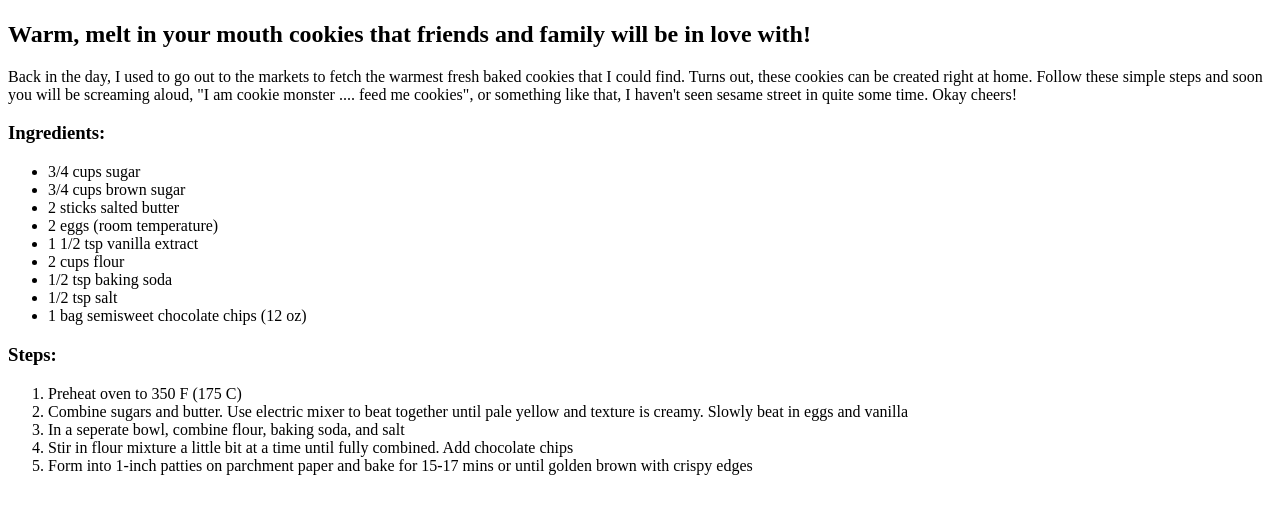
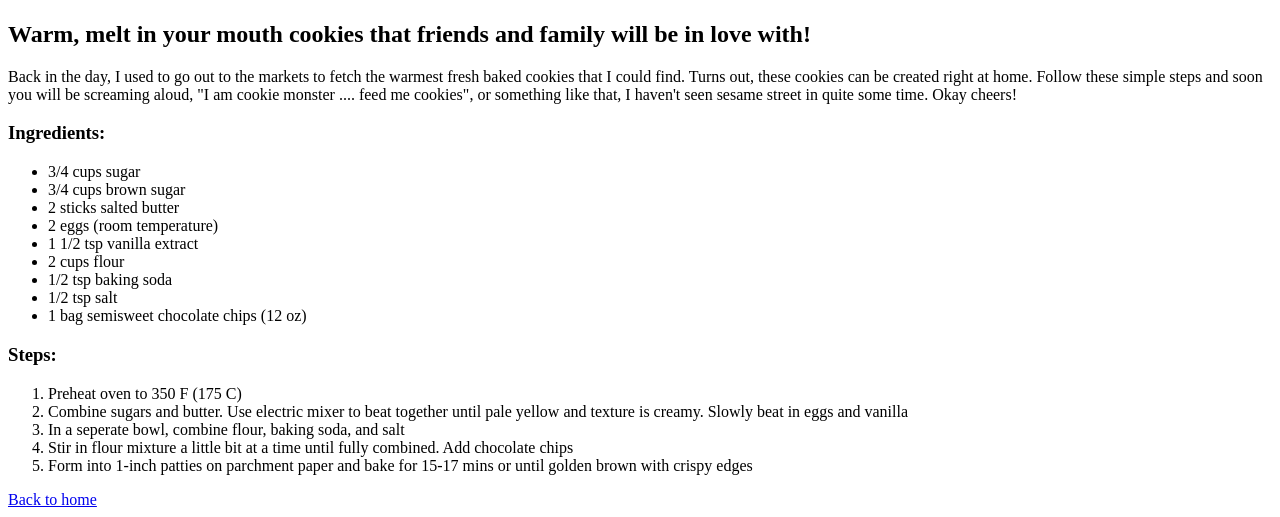
Before and after one commit to oggmilk/odin-recipies, a plain HTML site: page recipies/cookies.html in a window 1280 px wide. Shown: the part 353-870 px from the top of the page. Before the commit the page ends 844 px from the top, so only its background shows below. Drawn offline with Linux system fonts and the light colour scheme.

Commit message:
Adds navigation back to index

```diff
--- a/recipies/cookies.html
+++ b/recipies/cookies.html
@@ -30,3 +30,7 @@
                 <li>Form into 1-inch patties on parchment paper and bake for 15-17 mins or until golden brown with crispy edges</li>
             </ol>
     </body>
+    <foot>
+        <a href="../index.html">Back to home</a>
+    </foot>
+</html>
```
